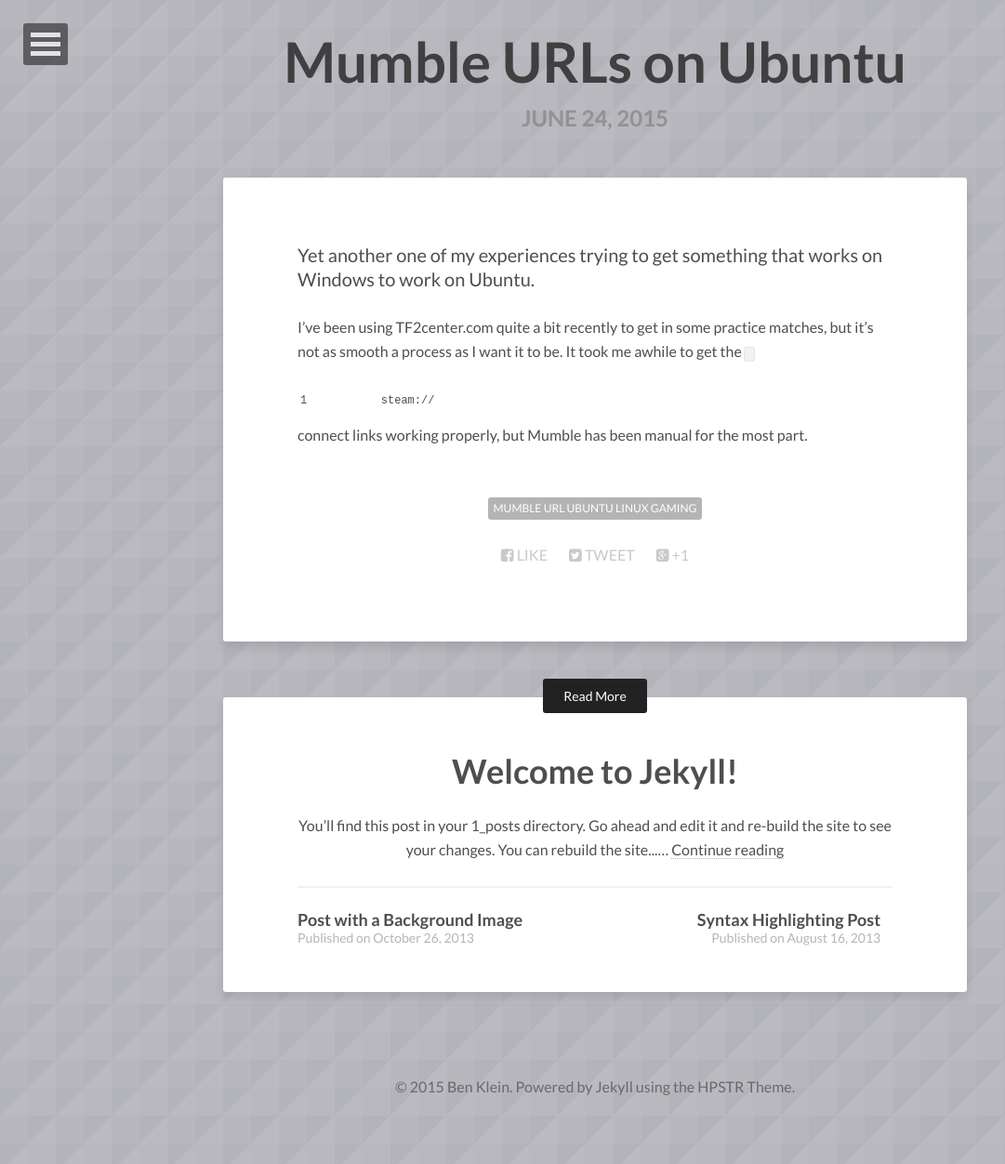
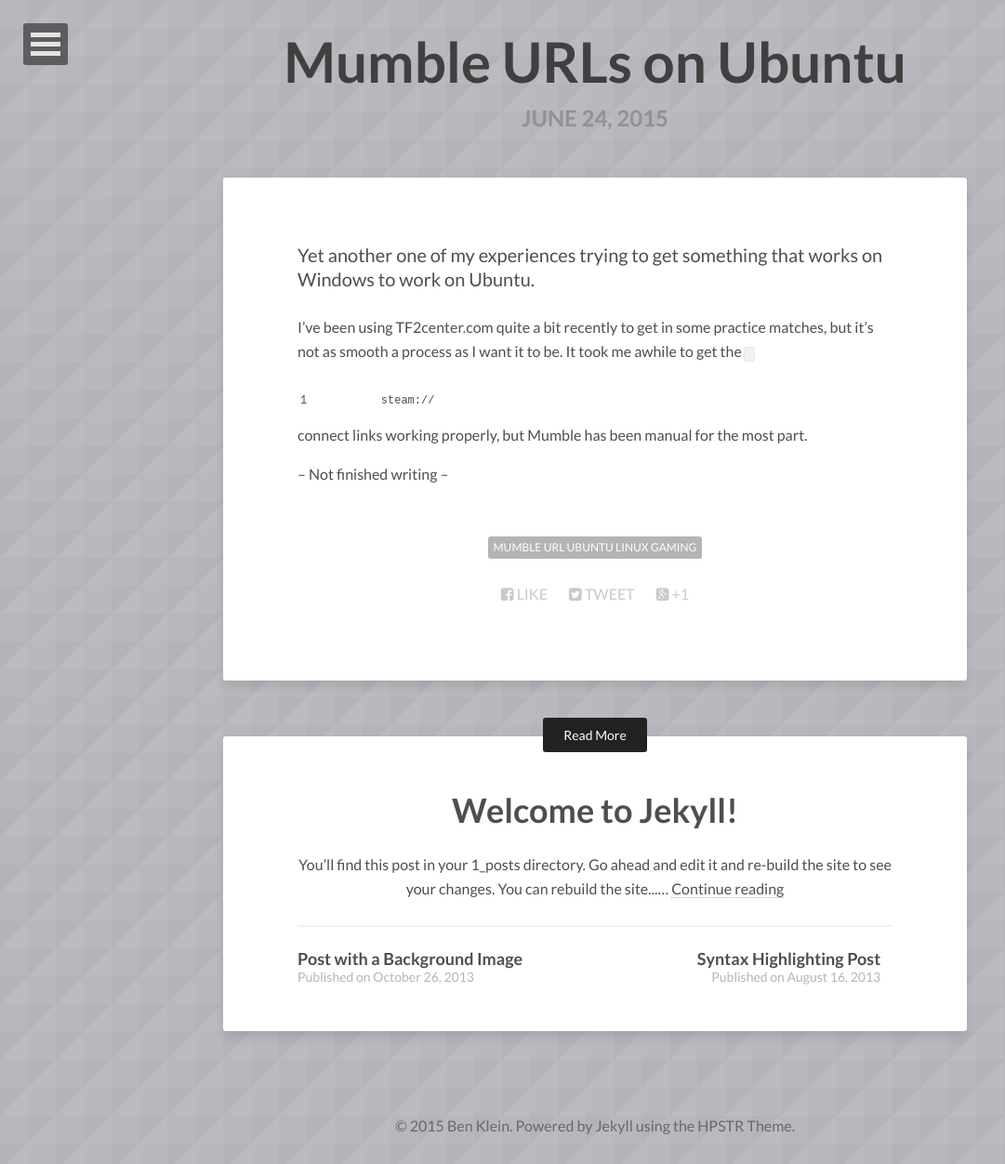
Before and after one commit to robobenklein/robobenklein.github.io, a Jekyll site: the page built from _posts/2015-06-24-mumble-urls-on-ubuntu.markdown, in a window 1280 px wide. Shown: the whole page at 93% size, without its empty margins (0-1081 px from the left). Built offline with Jekyll 4.4.1, drawn with Linux system fonts in a browser that asks for light colours; nearby versions of some CDN libraries; before the commit the page ends 1210 px from its top, so only the background shows below that.

Commit message:
Added line

```diff
--- a/_posts/2015-06-24-mumble-urls-on-ubuntu.markdown
+++ b/_posts/2015-06-24-mumble-urls-on-ubuntu.markdown
@@ -15,3 +15,5 @@ date: 2015-06-24T18:09:41-04:00
 Yet another one of my experiences trying to get something that works on Windows to work on Ubuntu.
 
 I've been using TF2center.com quite a bit recently to get in some practice matches, but it's not as smooth a process as I want it to be. It took me awhile to get the `steam://` connect links working properly, but Mumble has been manual for the most part.
+
+-- Not finished writing --
```
